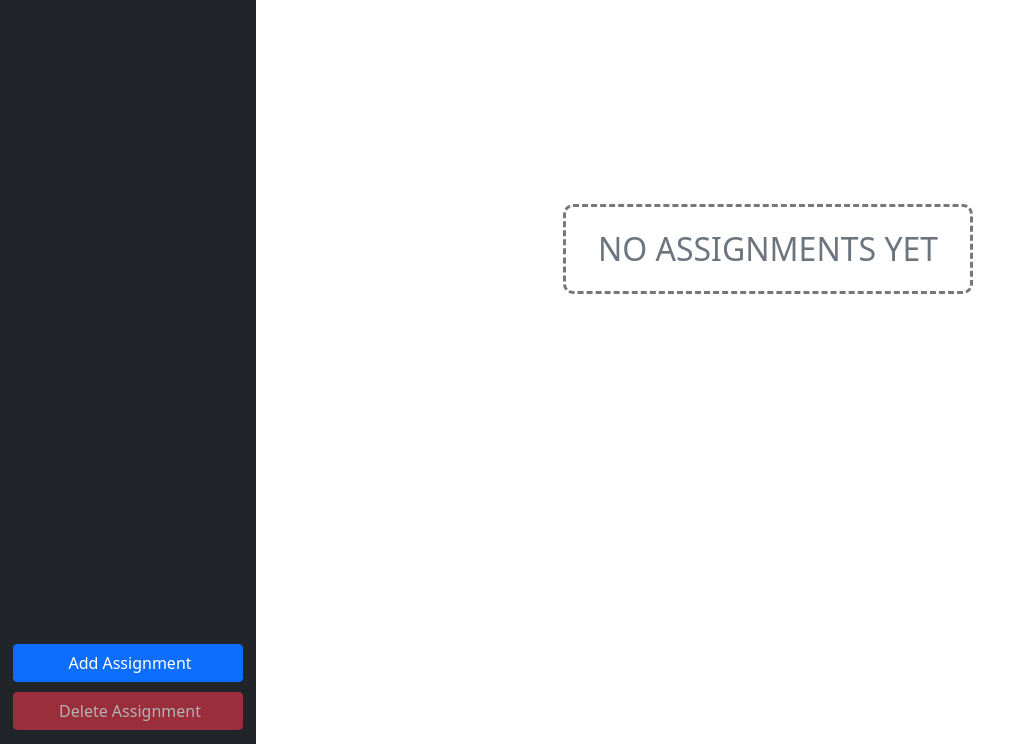
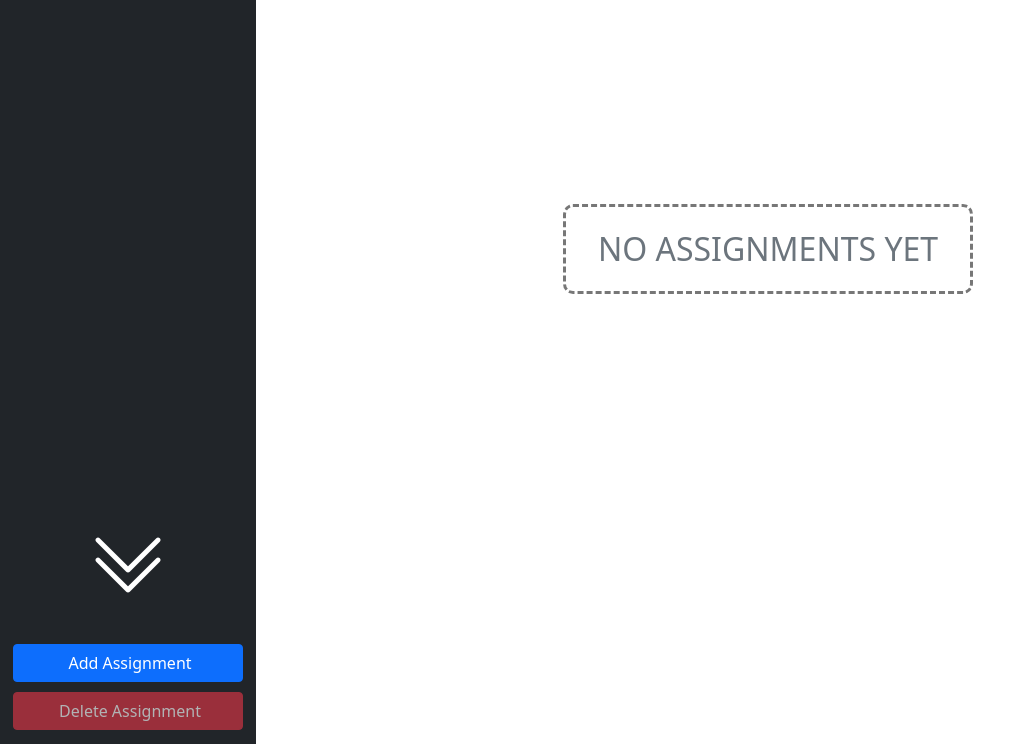
Before and after one commit to jonathanvevance/ta_grader, a Django app: page /all_assignments/ in a window 1280 px wide. Shown: the part 56-800 px from the top of the page, without its empty margins (0-1023 px from the left). Run offline with Django 3.2, Linux system fonts and the light colour scheme; data that the repository does not hold is empty; some libraries are stand-ins or nearby versions.

```diff
--- a/setter/templates/setter/assignments.html
+++ b/setter/templates/setter/assignments.html
@@ -62,7 +62,7 @@
 
         <!-- Arrow down -->
         {% if all_assignments|length == 0 %}
-        <i class="bi bi-chevron-double-down"></i>
+        <i class="bi bi-chevron-double-down text-white"></i>
         {% endif %}
     </div>
 
```
